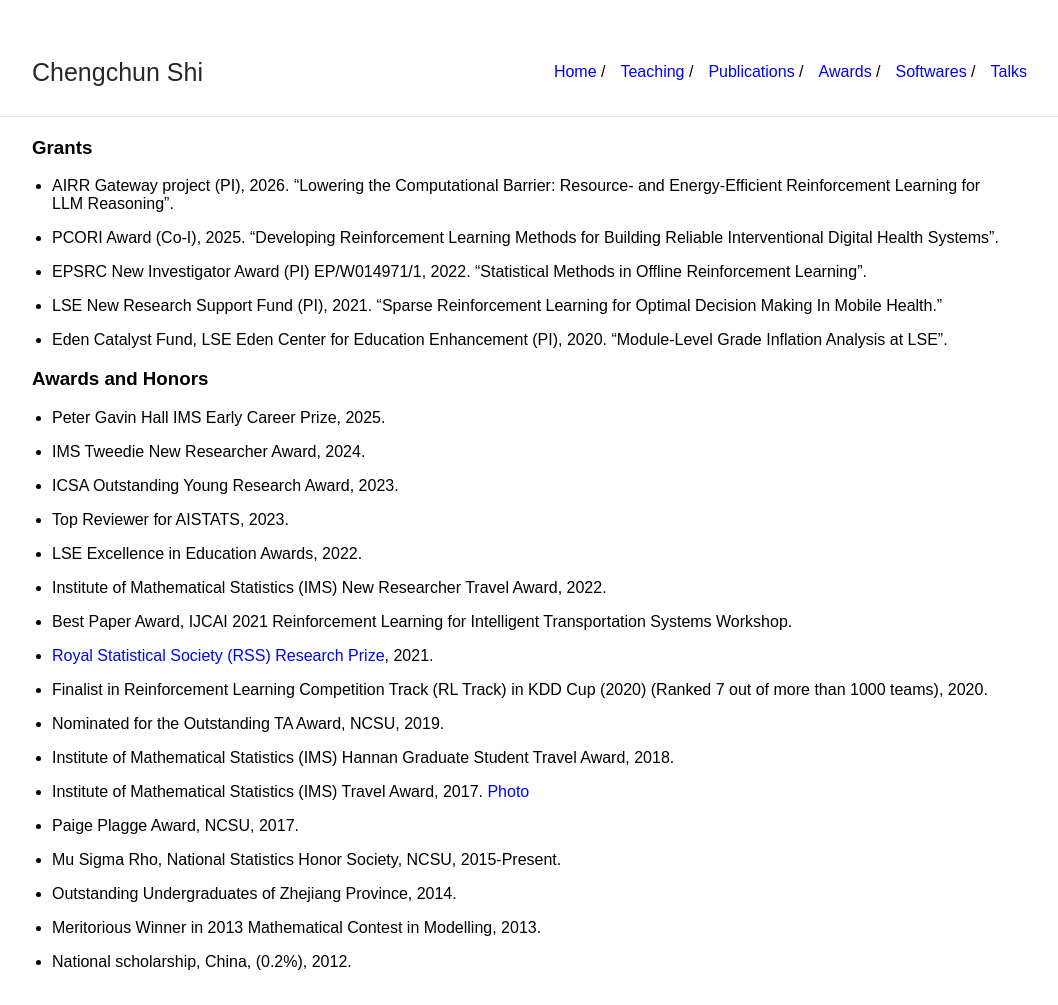
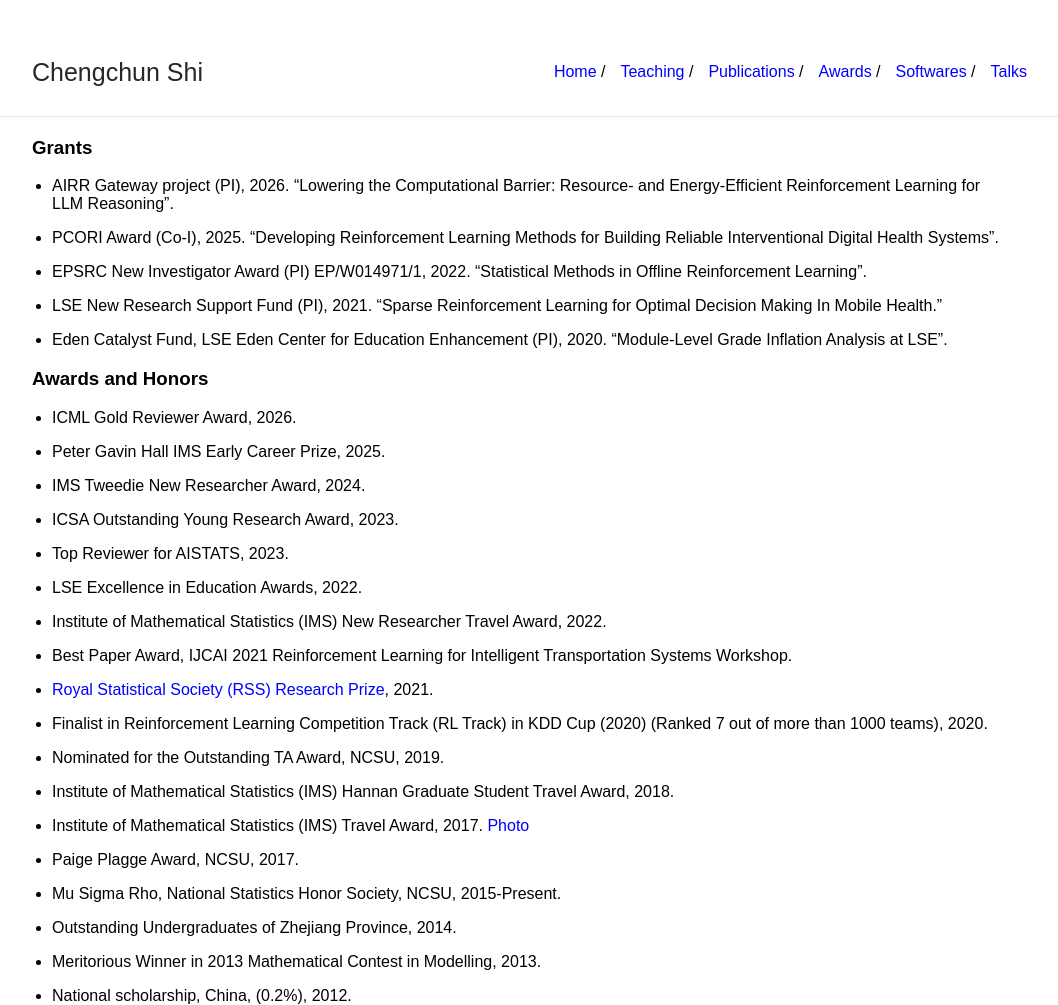
Before and after one commit to callmespring/callmespring.github.io, a Jekyll site: the page built from awards.md, in a window 1280 px wide. Shown: the whole page, without its empty margins (108-1166 px from the left). Built offline with Jekyll 4.4.1, drawn with Linux system fonts in a browser that asks for light colours; before the commit the page ends 971 px from its top, so only the background shows below that.

Commit message:
Update awards.md

```diff
--- a/awards.md
+++ b/awards.md
@@ -16,6 +16,8 @@ title: Grants and Awards
 * Eden Catalyst Fund, LSE Eden Center for Education Enhancement (PI), 2020. "Module-Level Grade Inflation Analysis at LSE".
 
 ### Awards and Honors
+
+* ICML Gold Reviewer Award, 2026.
 
 * Peter Gavin Hall IMS Early Career Prize, 2025.
 
```
